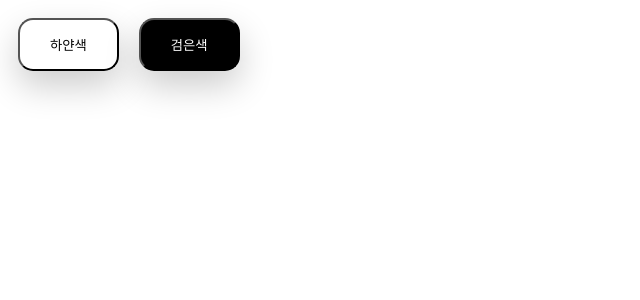
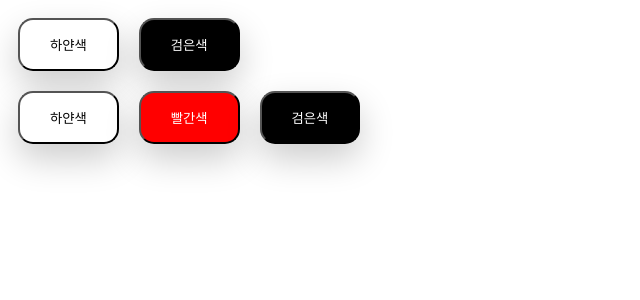
Before and after one commit to sion9262/TIL, a React (Create React App) app in the folder react/styled-compoents/: page / in a window 1280 px wide. Shown: the top 300 px of the page, without its empty margins (0-640 px from the left). Built offline with nearby package versions, Linux system fonts and the light colour scheme.

Commit message:
[ADD] styled components를 활용한 버튼 추가

```diff
--- a/react/styled-compoents/src/App.js
+++ b/react/styled-compoents/src/App.js
@@ -1,9 +1,26 @@
 import "./App.css"
+import styled from "styled-components";
+
+const Button = styled.button`
+  box-sizing: border-box;
+  margin: 10px;
+  padding: 15px 30px;
+  border-radius: 15px;
+  box-shadow: 0 15px 35px rgba(0, 0, 0, 0.2);
+  background-color: ${props => props.bgColor};
+  color: ${props => props.color};
+`;
+
 function App() {
   return (
     <div>
       <button className="button button--color-white">하얀색</button>
       <button className="button button--color-black">검은색</button>
+      <div>
+        <Button bgColor="white" color="black">하얀색</Button>
+        <Button bgColor="red" color="white">빨간색</Button>
+        <Button bgColor="black" color="white">검은색</Button>
+      </div>
     </div>
   );
 }
```
